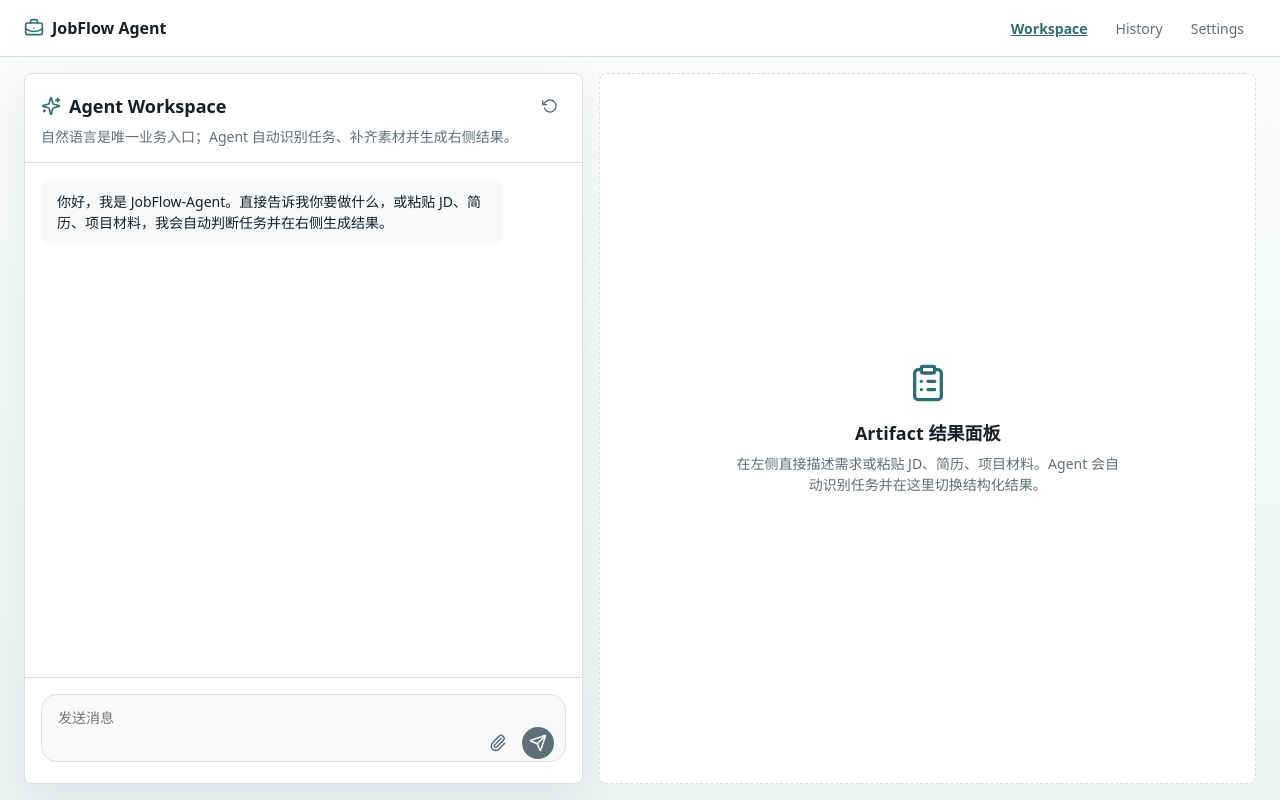
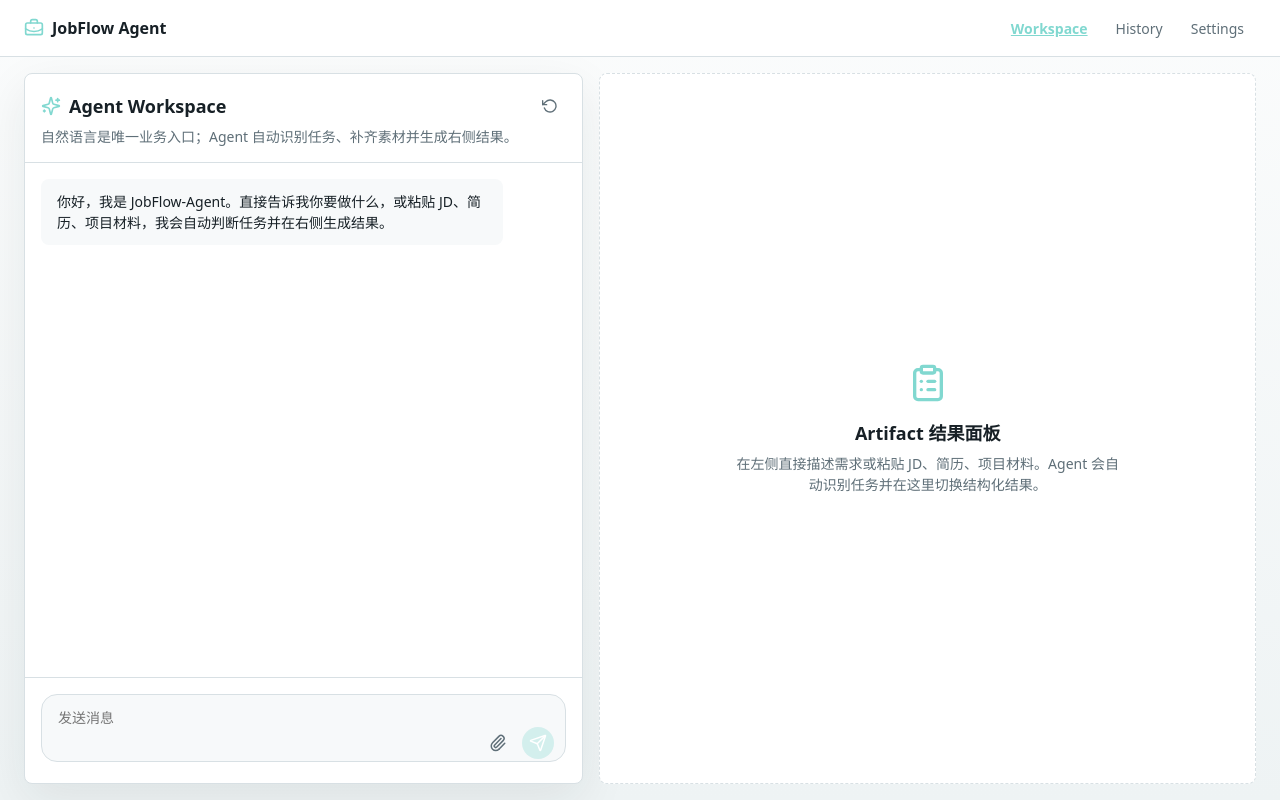
Before and after one commit to TheaWu7/JobFlow-Agent, a Next.js app: page / in a window 1280 px wide. Built offline with nearby package versions, Linux system fonts and the light colour scheme.

Commit message:
fix: 首屏样式问题修复 & 组件抽离

```diff
--- a/app/globals.css
+++ b/app/globals.css
@@ -5,14 +5,14 @@
   --color-muted: #5f6f78;
   --color-line: #d8e0e4;
   --color-panel: #f7f9fa;
-  --color-brand: #2f6f73;
+  --color-brand: #81D8D0;
   --color-accent: #d95f45;
   --color-note: #f2b84b;
 
   /* Derived opacity variants */
-  --color-brand-10: rgba(47, 111, 115, 0.10);
-  --color-brand-30: rgba(47, 111, 115, 0.30);
-  --color-brand-90: rgba(47, 111, 115, 0.90);
+  --color-brand-10: rgba(129, 216, 208, 0.10);
+  --color-brand-30: rgba(129, 216, 208, 0.30);
+  --color-brand-90: rgba(129, 216, 208, 0.90);
   --color-accent-10: rgba(217, 95, 69, 0.10);
   --color-accent-30: rgba(217, 95, 69, 0.30);
   --color-white-15: rgba(255, 255, 255, 0.15);
@@ -62,7 +62,7 @@ body,
   padding: 0;
   /* 用 100vh 直接绑定视口高度，不会继承错乱 */
   height: 100vh;
-  width: 100vw;
+  width: 100%;
   /* 全局关闭上下拉动橡皮筋留白，这行就能解决下拉白边 */
   overscroll-behavior-y: contain;
 }
--- a/app/layout.module.css
+++ b/app/layout.module.css
@@ -2,6 +2,7 @@
   display: flex;
   flex-direction: column;
   height: 100vh;
+  width: 100%;
 }
 
 .header {
--- a/app/layout.tsx
+++ b/app/layout.tsx
@@ -1,21 +1,8 @@
-"use client";
-
 import Link from "next/link";
-import { usePathname } from "next/navigation";
-import { BriefcaseBusiness, History, Settings } from "lucide-react";
+import { BriefcaseBusiness } from "lucide-react";
+import { NavLinks } from "@/components/NavLinks";
 import "./globals.css";
 import styles from "./layout.module.css";
-
-function NavLink({ href, label, icon: Icon }: { href: string; label: string; icon: React.ComponentType<{ className?: string }> }) {
-  const pathname = usePathname();
-  const active = pathname === href;
-  return (
-    <Link className={`${styles.navLink} ${active ? styles.navLinkActive : ""}`} href={href}>
-      <span className={styles.navLinkLabel}>{label}</span>
-      <Icon className={styles.navLinkIcon} />
-    </Link>
-  );
-}
 
 export default function RootLayout({ children }: { children: React.ReactNode }) {
   return (
@@ -29,9 +16,7 @@ export default function RootLayout({ children }: { children: React.ReactNode })
                 JobFlow Agent
               </Link>
               <nav className={styles.nav}>
-                <NavLink href="/" label="Workspace" icon={BriefcaseBusiness} />
-                <NavLink href="/history" label="History" icon={History} />
-                <NavLink href="/settings" label="Settings" icon={Settings} />
+                <NavLinks />
               </nav>
             </div>
           </header>
--- a/app/page.module.css
+++ b/app/page.module.css
@@ -4,6 +4,7 @@
   height: calc(100vh - 3.5rem);
   overflow: hidden;
   max-width: 80rem;
+  width: 100%;
   margin: 0 auto;
   gap: var(--space-4);
   padding: var(--space-4) var(--space-4);
@@ -454,7 +455,7 @@
 
 .sendButton:disabled {
   cursor: not-allowed;
-  background: var(--color-muted);
+  background: var(--color-brand-30);
 }
 
 .inputFooter {
--- /dev/null
+++ b/components/NavLinks.tsx
@@ -0,0 +1,38 @@
+"use client";
+
+import Link from "next/link";
+import { usePathname } from "next/navigation";
+import { BriefcaseBusiness, History, Settings } from "lucide-react";
+import styles from "../app/layout.module.css";
+
+function NavLink({
+  href,
+  label,
+  icon: Icon,
+}: {
+  href: string;
+  label: string;
+  icon: React.ComponentType<{ className?: string }>;
+}) {
+  const pathname = usePathname();
+  const active = pathname === href;
+  return (
+    <Link
+      className={`${styles.navLink} ${active ? styles.navLinkActive : ""}`}
+      href={href}
+    >
+      <span className={styles.navLinkLabel}>{label}</span>
+      <Icon className={styles.navLinkIcon} />
+    </Link>
+  );
+}
+
+export function NavLinks() {
+  return (
+    <>
+      <NavLink href="/" label="Workspace" icon={BriefcaseBusiness} />
+      <NavLink href="/history" label="History" icon={History} />
+      <NavLink href="/settings" label="Settings" icon={Settings} />
+    </>
+  );
+}
--- a/next.config.mjs
+++ b/next.config.mjs
@@ -1,6 +1,6 @@
 /** @type {import('next').NextConfig} */
 const nextConfig = {
-  reactStrictMode: true
+  reactStrictMode: false
 };
 
 export default nextConfig;
```
Also changed, not shown: app/page.tsx (indentation only).
